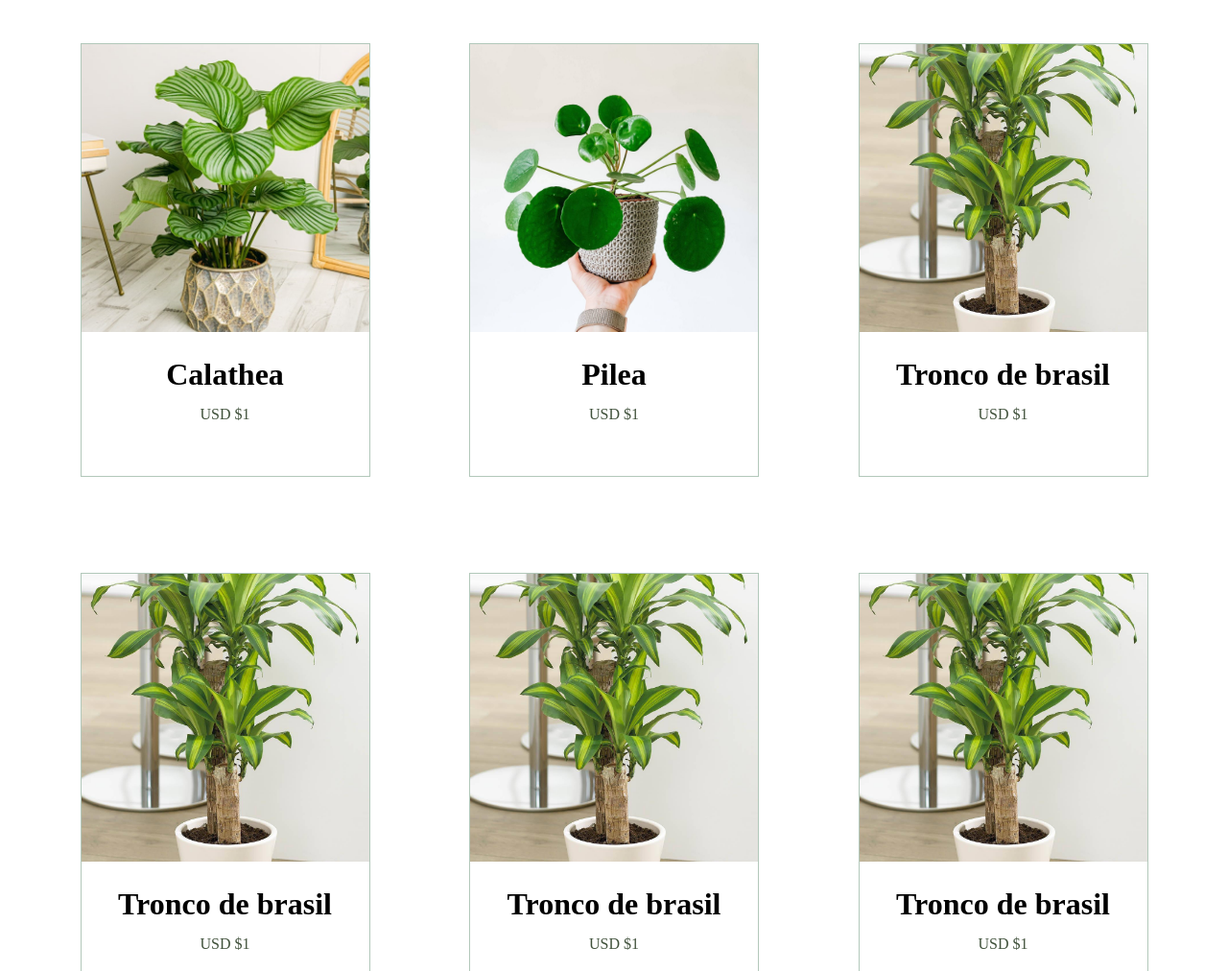
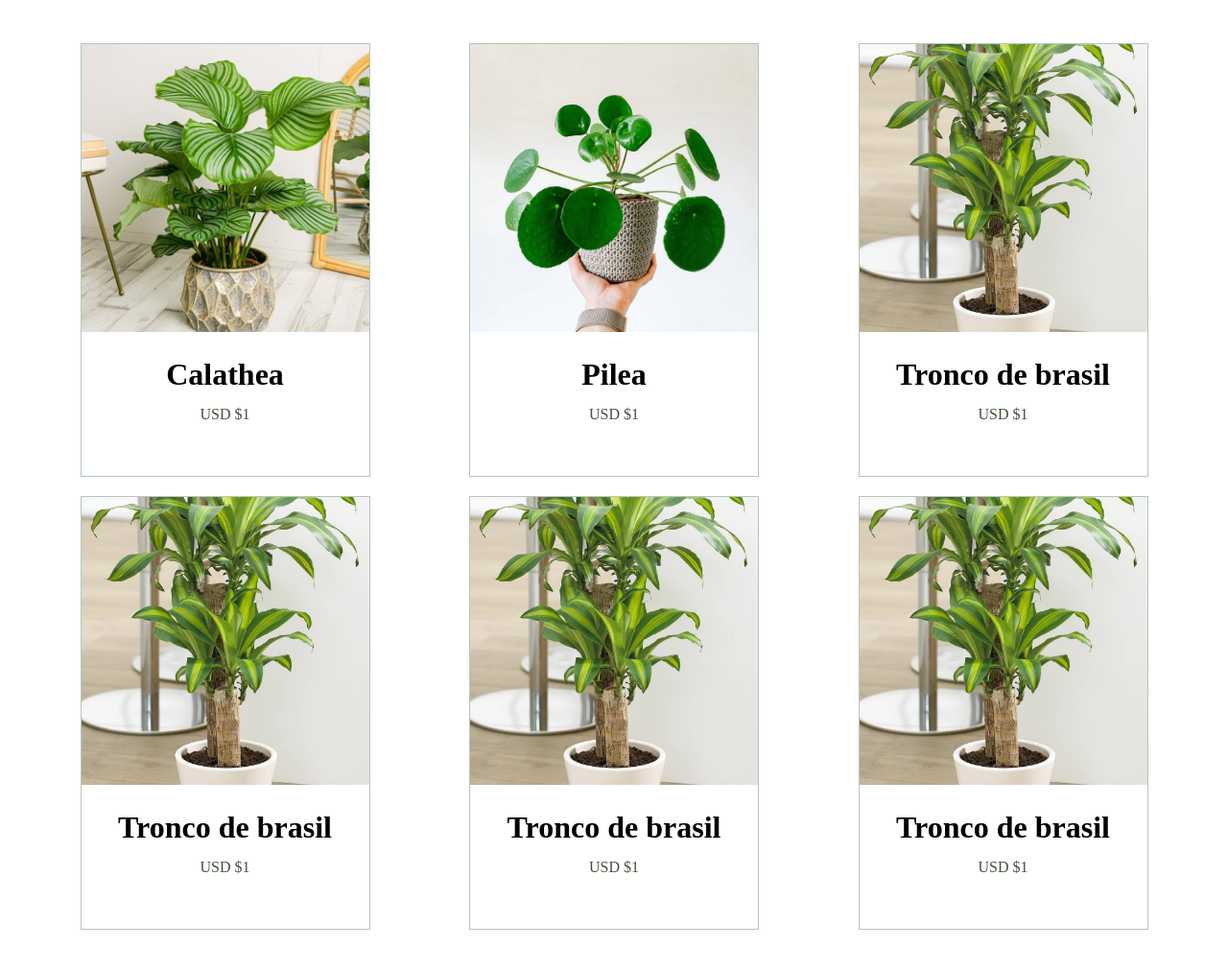
Before and after one commit to ealvarezvippinn/ecommerce, a plain HTML site: page index.html in a window 1280 px wide. Shown: the part 817-1829 px from the top of the page at 96% size. After the commit the page ends 1786 px from the top, so only its background shows below. Drawn offline with Linux system fonts and the light colour scheme.

Commit message:
modifica css

```diff
--- a/styles.css
+++ b/styles.css
@@ -69,19 +69,10 @@ body {
     border: 1px #E1E8EB solid
 }
 
-/* CONTENEDOR DE CARDS */
-/* .container-grid {
-    display: grid;
-    grid-template-columns: 302px 302px;
-    grid-template-rows: 452px 452px;
-} */
-
 .contenedor-grid {
     display: grid;
     grid-template-columns: repeat(3, auto);
-    column-gap: 20px;
-    row-gap: 100px;
-    grid-template-rows: repeat(3, 1fr);
+    gap: 20px;
     justify-content: space-evenly;
 }
 
```
